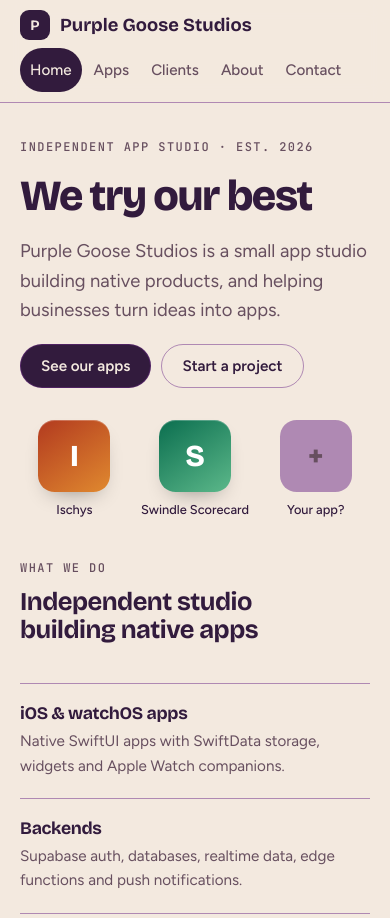
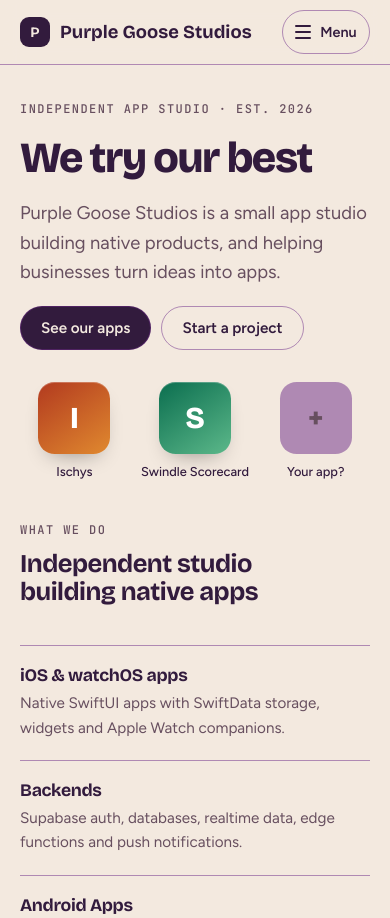
Before and after one commit to jacob642/Purple_Goose_website, a plain HTML site: page Index.html in a window 390 px wide. Shown: the top 918 px of the page. Drawn offline with nearby package versions, Linux system fonts and the light colour scheme.

Commit message:
trying iphone on web

```diff
--- a/Index.html
+++ b/Index.html
@@ -9,6 +9,10 @@
 <header class="bar">
   <div class="wrap">
     <a class="brand" href="#home"><span class="brand-mark" id="brandMark"></span><span id="brandName"></span></a>
+    <button class="menu-toggle" id="menuToggle" type="button" aria-expanded="false" aria-controls="nav">
+      <span class="menu-icon" aria-hidden="true"><span></span><span></span><span></span></span>
+      <span>Menu</span>
+    </button>
     <nav id="nav" aria-label="Main"></nav>
   </div>
 </header>
--- a/script.js
+++ b/script.js
@@ -285,8 +285,14 @@ function render() {
   else { page = "home"; html = views.home(); }
   $("#app").innerHTML = `<div class="view">${html}</div>`;
   document.querySelectorAll("#nav a").forEach(a => a.setAttribute("aria-current", a.dataset.page === page ? "page" : "false"));
+  setMobileMenu(false);
   window.scrollTo(0, 0);
   wire();
+}
+
+function setMobileMenu(open) {
+  document.querySelector("header.bar").classList.toggle("menu-open", open);
+  $("#menuToggle").setAttribute("aria-expanded", String(open));
 }
 
 function wire() {
@@ -315,6 +321,9 @@ function wire() {
 $("#brandName").textContent = SITE.studio.name;
 $("#brandMark").textContent = SITE.studio.name[0];
 $("#nav").innerHTML = PAGES.map(([id, label]) => `<a href="#${id}" data-page="${id}">${label}</a>`).join("");
+$("#menuToggle").addEventListener("click", () => {
+  setMobileMenu($("#menuToggle").getAttribute("aria-expanded") !== "true");
+});
 $("#footLeft").textContent = `© ${SITE.studio.year} ${SITE.studio.name}`;
 $("#footRight").textContent = SITE.studio.email;
 document.title = SITE.studio.name;
--- a/style.css
+++ b/style.css
@@ -44,6 +44,7 @@ nav { display: flex; gap: 4px; flex-wrap: wrap; }
 nav a { text-decoration: none; color: var(--muted); font-weight: 500; padding: 6px 12px; border-radius: 999px; font-size: .95rem; }
 nav a:hover { color: var(--ink); }
 nav a[aria-current="page"] { background: var(--ink); color: var(--bg); }
+.menu-toggle { display: none; }
 
 main { padding-block: clamp(32px, 6vw, 72px) 80px; }
 .view { display: grid; gap: 56px; }
@@ -148,9 +149,15 @@ footer .wrap { display: flex; justify-content: space-between; gap: 12px; flex-wr
 }
 @media (max-width: 600px) {
   .wrap { padding-inline: 20px; }
-  .bar .wrap { align-items: flex-start; gap: 8px; padding-block: 10px; }
-  nav { width: 100%; min-width: 0; flex: 0 0 100%; gap: 2px; flex-wrap: wrap; }
-  nav a { min-height: 44px; padding: 8px 10px; display: inline-flex; align-items: center; }
+  .bar .wrap { display: grid; grid-template-columns: minmax(0, 1fr) auto; align-items: center; gap: 10px; padding-block: 10px; }
+  .brand { min-width: 0; }
+  .brand > span:last-child { overflow: hidden; text-overflow: ellipsis; white-space: nowrap; }
+  .menu-toggle { display: inline-flex; align-items: center; justify-content: center; gap: 9px; min-width: 88px; min-height: 44px; padding: 8px 12px; border: 1px solid var(--line); border-radius: 999px; background: transparent; color: var(--ink); font: 600 .9rem var(--body); cursor: pointer; }
+  .menu-icon { display: grid; gap: 4px; width: 16px; }
+  .menu-icon span { display: block; height: 2px; border-radius: 2px; background: currentColor; }
+  nav { display: none; width: 100%; min-width: 0; grid-column: 1 / -1; grid-template-columns: repeat(2, minmax(0, 1fr)); gap: 4px; padding-top: 8px; border-top: 1px solid var(--line); }
+  .bar.menu-open nav { display: grid; }
+  nav a { min-height: 44px; padding: 8px 12px; display: flex; align-items: center; }
   main { padding-block: 36px 56px; }
   .view { gap: 40px; }
   .hero { gap: 32px; }
@@ -171,6 +178,7 @@ footer .wrap { display: flex; justify-content: space-between; gap: 12px; flex-wr
 @media (max-width: 380px) {
   .wrap { padding-inline: 16px; }
   .brand { font-size: 1.05rem; }
+  nav { grid-template-columns: repeat(2, minmax(0, 1fr)); }
   .client, .contact-card { padding: 18px; }
   .spec div { grid-template-columns: 88px minmax(0, 1fr); gap: 8px; }
 }
```
